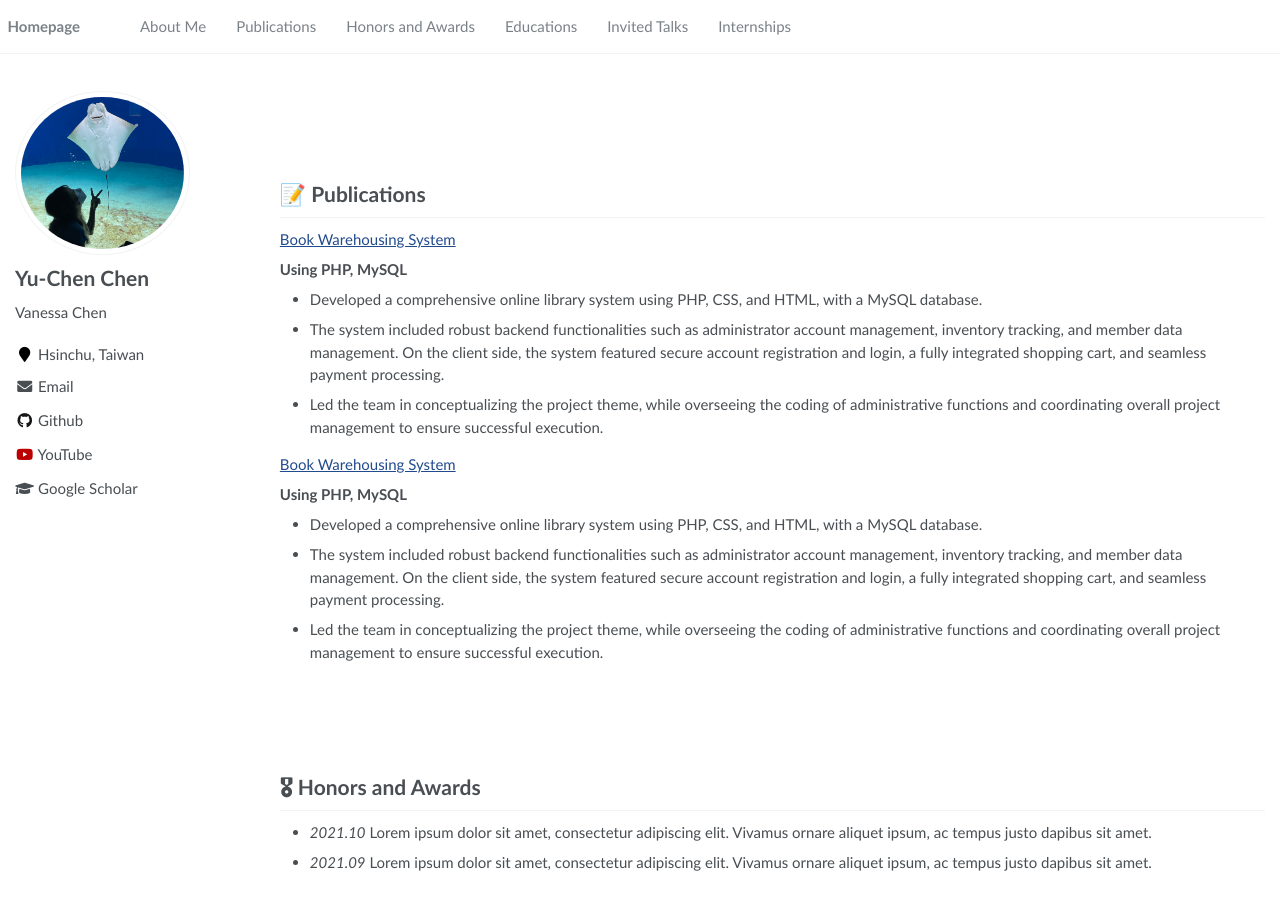
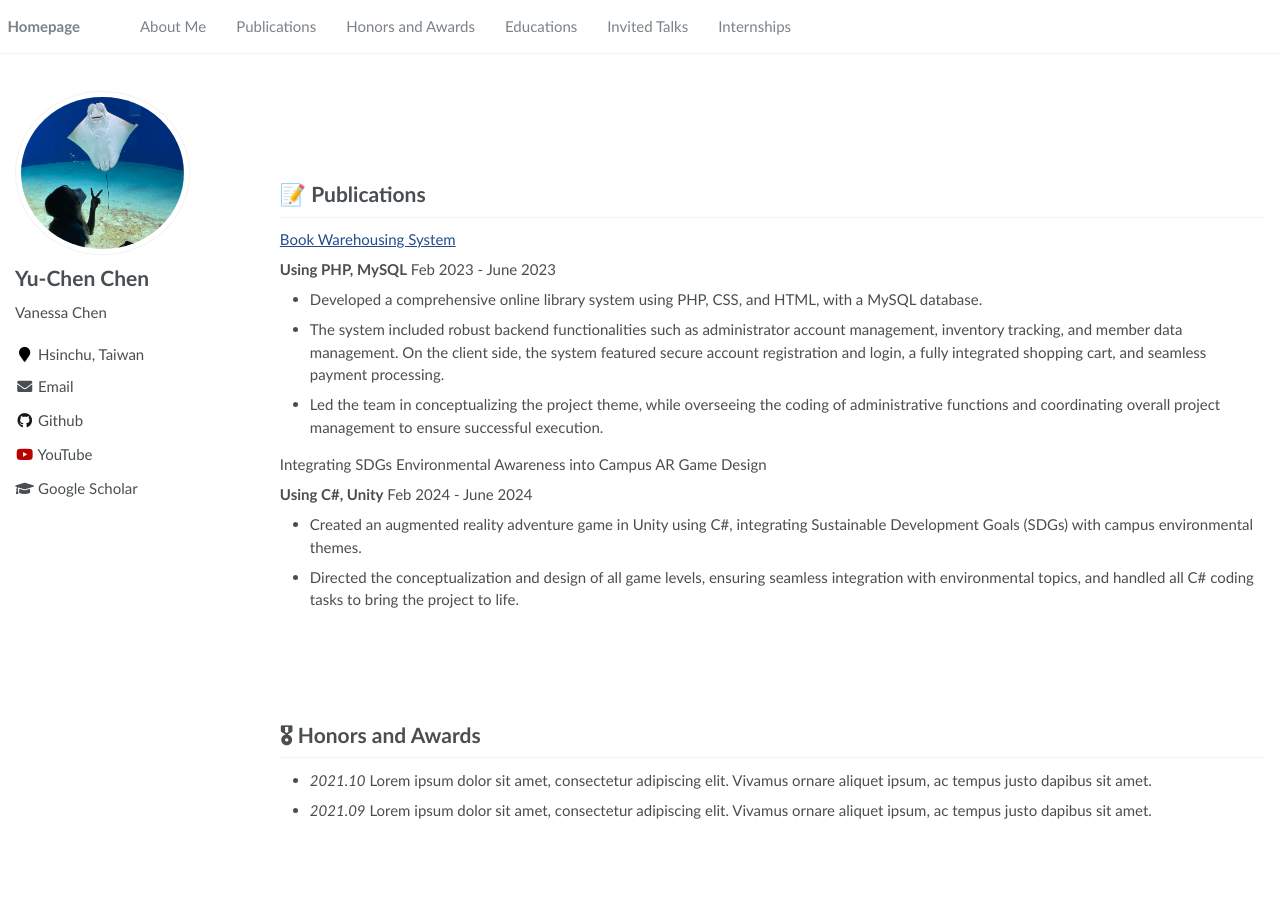
Before and after one commit to chenyzzn/chenyzzn.github.io, a Jekyll site: the page built from _pages/about.md, in a window 1280 px wide and 900 px high, scrolled down 264 px. Built offline with Jekyll 4.4.1, drawn with Linux system fonts in a browser that asks for light colours.

Commit message:
Update about.md

```diff
--- a/_pages/about.md
+++ b/_pages/about.md
@@ -37,16 +37,17 @@ I love experimenting with new AI applications and diving into the latest tools a
 [Book Warehousing System]((https://github.com/chenyzzn/BookWarehousingSystem))
 
 **Using PHP, MySQL**
+Feb 2023 - June 2023
 - Developed a comprehensive online library system using PHP, CSS, and HTML, with a MySQL database.
 - The system included robust backend functionalities such as administrator account management, inventory tracking, and member data management. On the client side, the system featured secure account registration and login, a fully integrated shopping cart, and seamless payment processing.
 - Led the team in conceptualizing the project theme, while overseeing the coding of administrative functions and coordinating overall project management to ensure successful execution.
 
-[Book Warehousing System]((https://github.com/chenyzzn/BookWarehousingSystem))
+Integrating SDGs Environmental Awareness into Campus AR Game Design
 
-**Using PHP, MySQL**
-- Developed a comprehensive online library system using PHP, CSS, and HTML, with a MySQL database.
-- The system included robust backend functionalities such as administrator account management, inventory tracking, and member data management. On the client side, the system featured secure account registration and login, a fully integrated shopping cart, and seamless payment processing.
-- Led the team in conceptualizing the project theme, while overseeing the coding of administrative functions and coordinating overall project management to ensure successful execution.
+**Using C#, Unity**
+Feb 2024 - June 2024
+- Created an augmented reality adventure game in Unity using C\#, integrating Sustainable Development Goals (SDGs) with campus environmental themes.
+- Directed the conceptualization and design of all game levels, ensuring seamless integration with environmental topics, and handled all C\# coding tasks to bring the project to life.
 <br />
 <br />
 <br />
```
